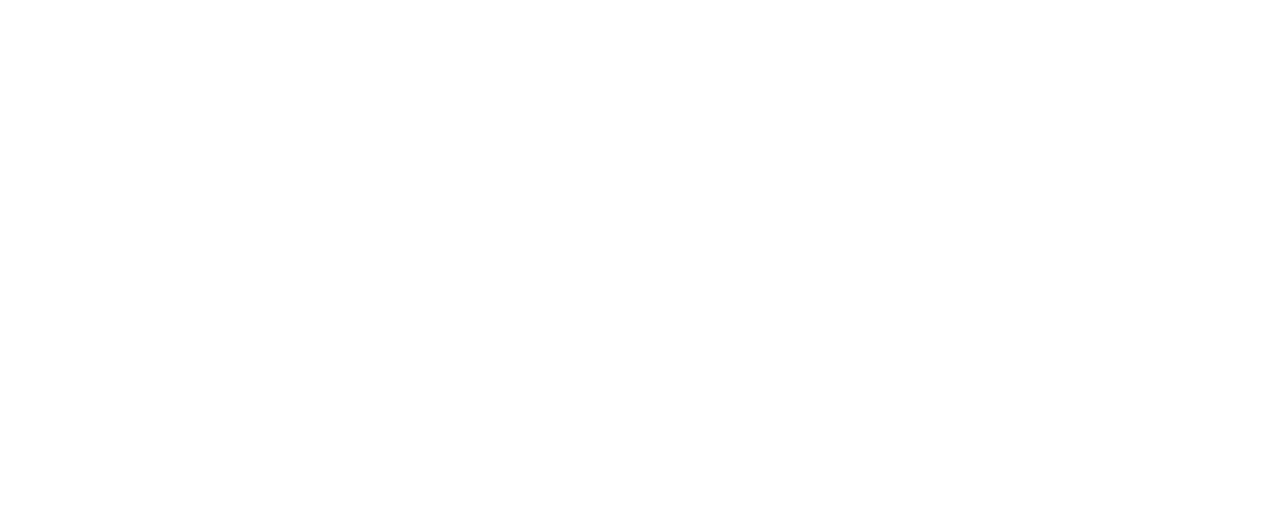
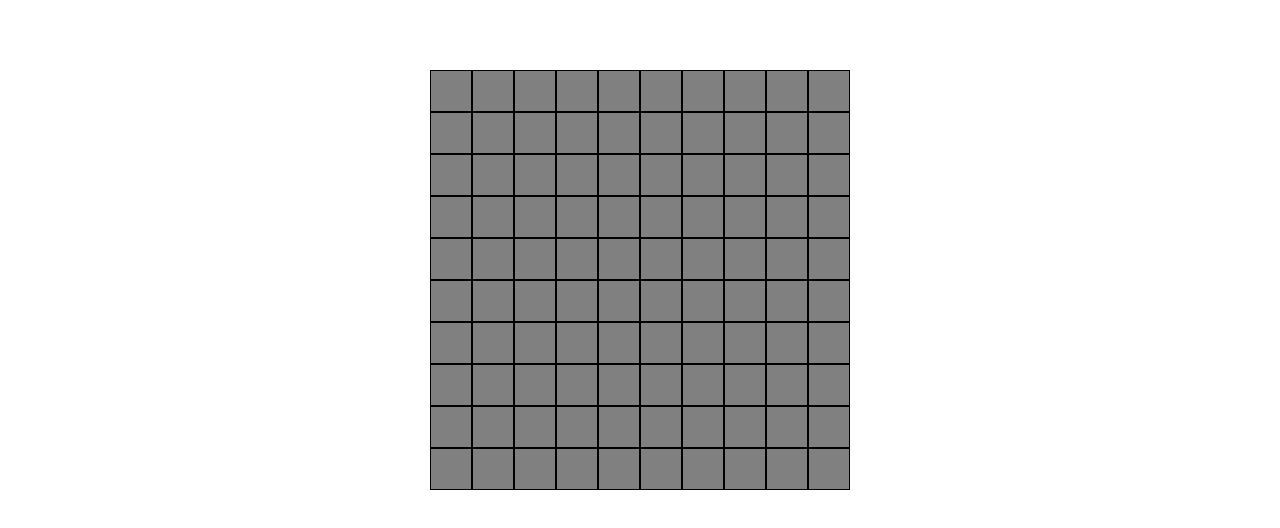
Before and after one commit to HaleighRogers/MineSweeper, a React (Create React App) app: page / in a window 1280 px wide. Shown: the part 250-778 px from the top of the page. Built offline with nearby package versions, Linux system fonts and the light colour scheme.

Commit message:
Build squares in a 10x10 board

```diff
--- a/src/App.js
+++ b/src/App.js
@@ -8,6 +8,7 @@
     return (
       <div className="App">
         <Header/>
+        <Board/>
       </div>
     );
   }
--- a/src/components/Board.js
+++ b/src/components/Board.js
@@ -1,11 +1,31 @@
 import React, { Component } from 'react';
 import '../styles/board.css';
+import Square from './Square';
+
+const rows = ['1', '2', '3', '4', '5', '6', '7', '8', '9', '10']
+const columns = ['A', 'B', 'C', 'D', 'E', 'F', 'G', 'H', 'I', 'J']
 
 export default class Board extends Component {
+  renderRow(row) {
+    let gameRow = columns.map((column, index)=> {
+        return <Square key={'square'+index.toString()}
+          id={(row+column).toString()}/>
+      })
+    return <div className="Row" key={row}>{gameRow}</div>
+  }
+
+  renderBoard() {
+    return(
+      rows.map((row, index)=> {
+        return this.renderRow(row)
+      })
+    )
+  }
+
   render() {
     return(
-      <div className="Board-space">
-
+      <div className="Board">
+        {this.renderBoard()}
       </div>
     )
   }
--- /dev/null
+++ b/src/components/Square.js
@@ -0,0 +1,11 @@
+import React, { Component } from 'react';
+import '../styles/square.css';
+
+export default class Square extends Component {
+
+  render() {
+    return(
+      <div className="Square"></div>
+    )
+  }
+}
--- a/src/styles/board.css
+++ b/src/styles/board.css
@@ -0,0 +1,7 @@
+.Row{
+  display: inline-block;
+}
+
+.Board{
+  margin-top: 10em;
+}
--- /dev/null
+++ b/src/styles/square.css
@@ -0,0 +1,12 @@
+.Square{
+    background-color: gray;
+    border: 1px solid black;
+    height: 2.5em;
+    width: 2.5em;
+}
+
+.Square:hover {
+  /* background-color: #b9c0cc;*/
+  cursor: pointer;
+  /*transition: all 0.2s ease-in-out 0s; */
+}
```
